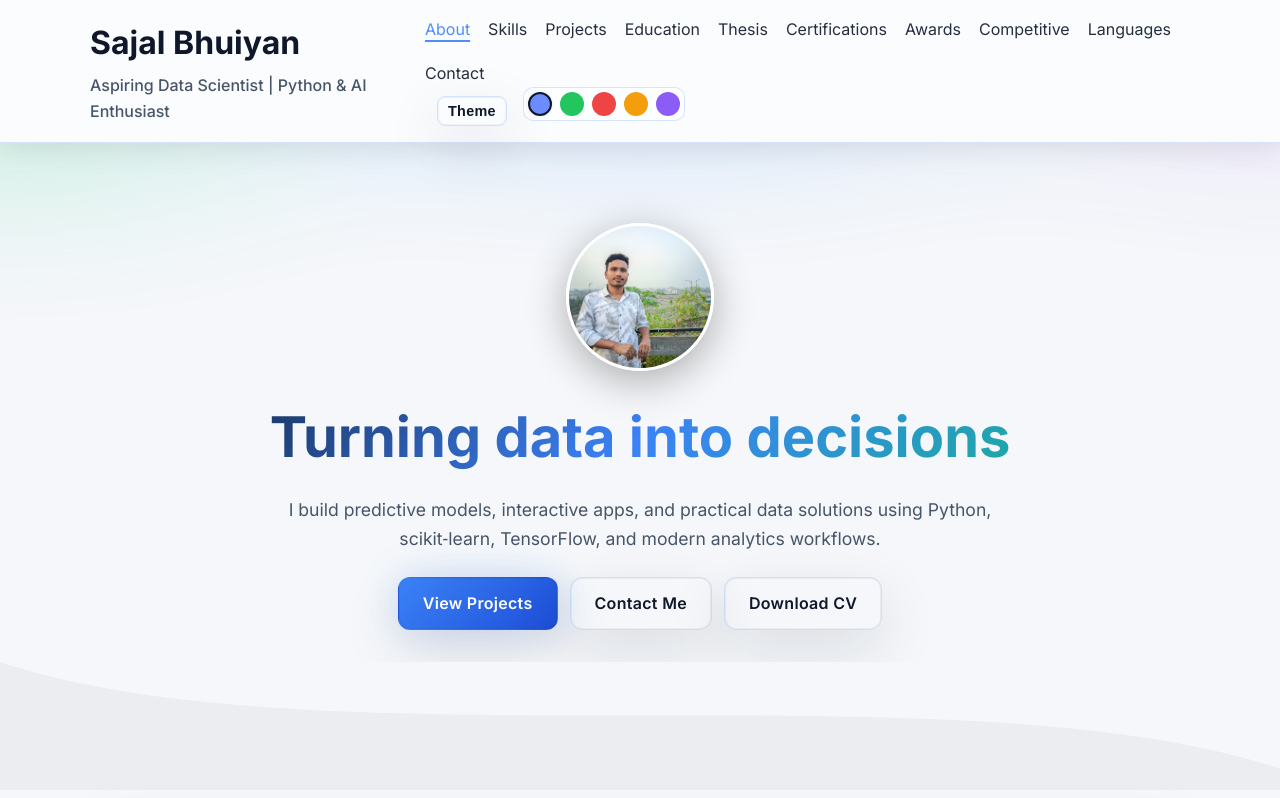
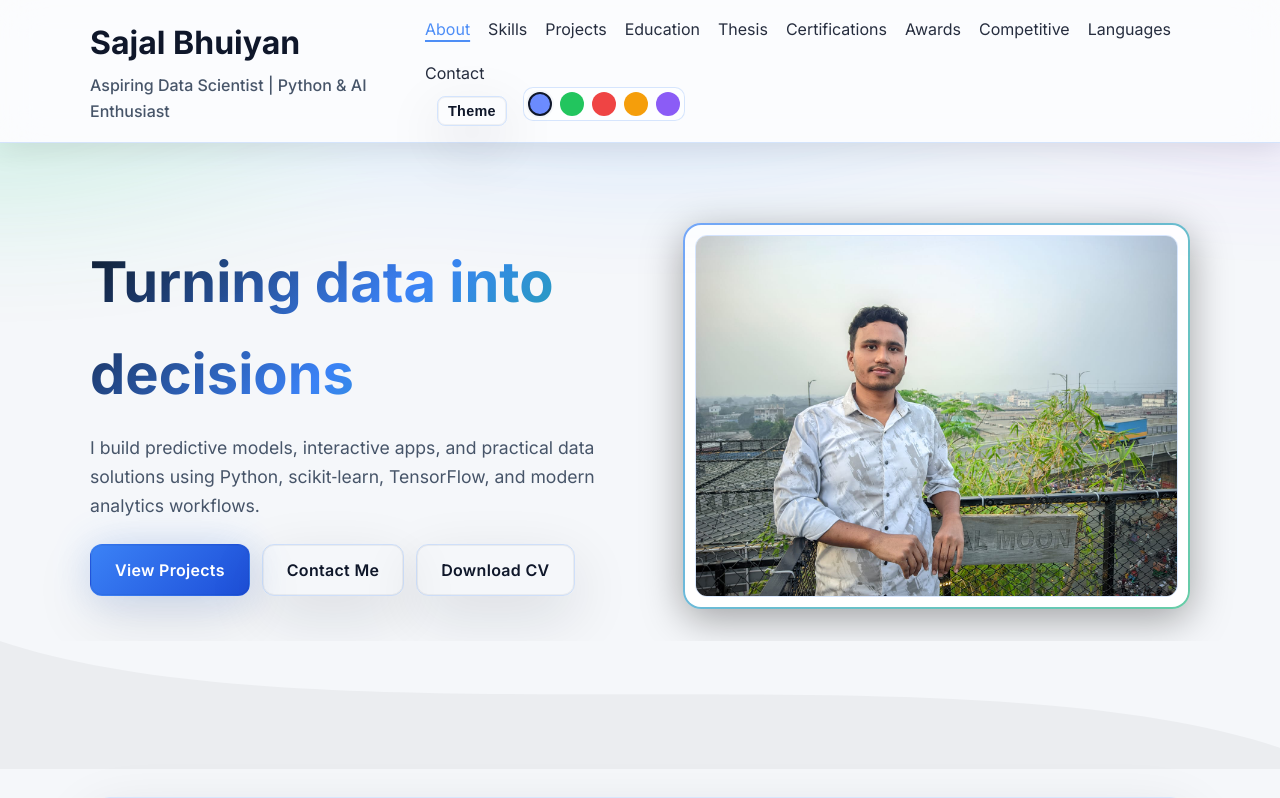
Before and after one commit to sajalbhuiyan/sajalbhuiyan.github.io, a plain HTML site: page index.html in a window 1280 px wide. Shown: the top 798 px of the page. Drawn offline with Linux system fonts and the light colour scheme.

Commit message:
Redesign hero: two-column layout with framed media, refined avatar removed

```diff
--- a/index.html
+++ b/index.html
@@ -78,25 +78,29 @@
     <main id="main" class="site-main" tabindex="-1">
       <section id="hero" class="hero">
         <div class="container">
-          <div class="hero__content">
-            <figure class="avatar" aria-label="Profile photo">
-              <img
-                class="avatar__img"
-                src="images/my_photo.jpg"
-                alt="Portrait of Sajal Bhuiyan"
-                width="128"
-                height="128"
-                loading="eager"
-                fetchpriority="high"
-                decoding="async"
-              />
-            </figure>
+          <div class="hero__grid">
+            <div class="hero__left">
               <h2 class="hero__title">Turning data into decisions</h2>
               <p class="hero__text">I build predictive models, interactive apps, and practical data solutions using Python, scikit‑learn, TensorFlow, and modern analytics workflows.</p>
               <div class="hero__actions">
                 <a class="btn btn--primary" href="#projects">View Projects</a>
                 <a class="btn btn--ghost" href="#contact">Contact Me</a>
                 <a class="btn btn--ghost" href="cv/Sajal_Bhuiyan_CV.pdf" download>Download CV</a>
+              </div>
+            </div>
+            <div class="hero__right">
+              <figure class="hero-media" aria-label="Profile photo">
+                <img
+                  class="hero-media__img"
+                  src="images/my_photo.jpg"
+                  alt="Sajal Bhuiyan"
+                  width="720"
+                  height="540"
+                  loading="eager"
+                  fetchpriority="high"
+                  decoding="async"
+                />
+              </figure>
             </div>
           </div>
         </div>
--- a/styles.css
+++ b/styles.css
@@ -214,26 +214,70 @@ a:hover { text-decoration: underline; }
 .hero__text { color: var(--muted); margin: 0 auto; max-width: 70ch; font-size: 1.1rem; }
 .hero__actions { margin-top: 24px; display: inline-flex; gap: 12px; flex-wrap: wrap; justify-content: center; }
 
+/* New hero grid */
+.hero__grid {
+  display: grid;
+  grid-template-columns: 1fr;
+  gap: 28px;
+  align-items: center;
+}
+@media (min-width: 960px) {
+  .hero__grid { grid-template-columns: 1.1fr 1fr; gap: 36px; }
+  .hero__left { text-align: left; }
+  .hero__actions { justify-content: flex-start; }
+}
+.hero__right { display: grid; place-items: center; }
+.hero-media {
+  margin: 0;
+  padding: 10px;
+  border-radius: 18px;
+  background:
+    linear-gradient(var(--bg-elev), var(--bg-elev)) padding-box,
+    linear-gradient(135deg, color-mix(in oklab, var(--brand) 70%, #fff 5%), color-mix(in oklab, var(--accent) 70%, #fff 5%)) border-box;
+  border: 2px solid transparent;
+  box-shadow: 0 10px 40px rgba(0,0,0,0.35);
+}
+.hero-media__img {
+  display: block;
+  width: 100%;
+  height: auto;
+  border-radius: 12px;
+  border: 1px solid var(--border);
+}
+
 /* Avatar */
 .avatar {
   display: grid;
   place-items: center;
   margin: 0 auto 20px;
   position: relative;
+  padding: 4px;
+  border-radius: 18px;
+  /* Dual-background trick for a refined gradient ring */
+  background:
+    linear-gradient(var(--bg), var(--bg)) padding-box,
+    linear-gradient(135deg,
+      color-mix(in oklab, var(--brand) 85%, #ffffff 5%),
+      color-mix(in oklab, var(--accent) 85%, #ffffff 5%)
+    ) border-box;
+  border: 2px solid transparent;
+  box-shadow: 0 6px 24px rgba(0,0,0,0.25);
+  transition: box-shadow .25s ease;
 }
 .avatar__img {
   width: 128px;
   height: 128px;
-  border-radius: 50%;
+  border-radius: 14px;
   object-fit: cover;
-  border: 3px solid rgba(255, 255, 255, 0.1);
-  box-shadow: 0 10px 40px rgba(0,0,0,0.3);
-  background: var(--card);
+  border: 1px solid var(--border);
+  display: block;
   position: relative;
   z-index: 1;
-  transition: transform .3s ease;
+  box-shadow: 0 8px 28px rgba(0,0,0,0.28);
+  transition: transform .25s ease, box-shadow .25s ease;
 }
-.avatar__img:hover { transform: scale(1.05); }
+.avatar:hover { box-shadow: 0 10px 32px rgba(0,0,0,0.3); }
+.avatar__img:hover { transform: scale(1.02); box-shadow: 0 12px 36px rgba(0,0,0,0.35); }
 @media (min-width: 640px) {
   .avatar__img { width: 148px; height: 148px; }
 }
```
Lines whose indentation alone changed are shown as unchanged.
